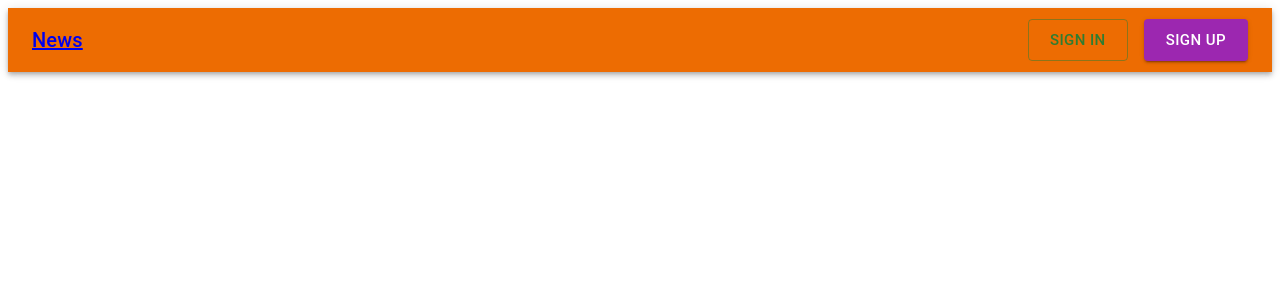
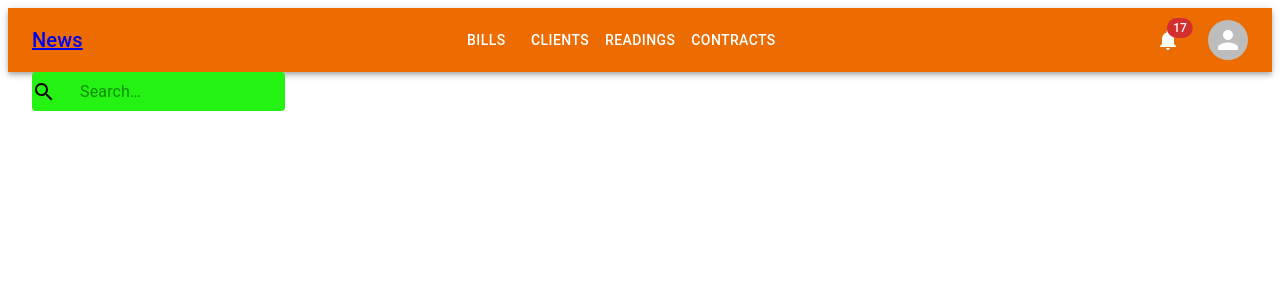
Before and after one commit to Wobins/ibis, a Next.js app: page / in a window 1280 px wide. Shown: the top 300 px of the page. Built offline with nearby package versions, Linux system fonts and the light colour scheme.

Commit message:
Added a drawer to the menu icon and created a search bar

```diff
--- a/src/_components/navbar/index.tsx
+++ b/src/_components/navbar/index.tsx
@@ -11,19 +11,53 @@ import {
     Button,
     IconButton,
     Avatar,
-    Badge
+    Badge,
+    List,
+    Divider,
+    Drawer,
+    ListItem,
+    ListItemButton,
+    ListItemText
 } from '@mui/material';
 import {
     Notifications,
     Menu
 } from '@mui/icons-material';
 
-const pages: string[]  = ["bills", "clients", "readings", "contracts"]
+const pages: string[]  = ["bills", "clients", "readings", "contracts"];
+const drawerWidth = 240;
 
-const NavBar = () => {
-    const [isLoggedIn, setIsLoggedIn] = useState(false);
+const NavBar = (props: Props) => {
+    const { window } = props;
+    const [isLoggedIn, setIsLoggedIn] = useState(true);
+    const [mobileOpen, setMobileOpen] = useState(false);
+
+    const handleDrawerToggle = () => {
+        setMobileOpen((prevState) => !prevState);
+    };
+
+    const drawer = (
+        <Box onClick={handleDrawerToggle} sx={{ textAlign: 'center' }}>
+            <Typography variant="h6" sx={{ my: 2 }}>
+                MUI
+            </Typography>
+            <Divider />
+            <List>
+                {pages.map((item) => (
+                <ListItem key={item} disablePadding>
+                    <ListItemButton sx={{ textAlign: 'center' }}>
+                    <ListItemText primary={item} />
+                    </ListItemButton>
+                </ListItem>
+                ))}
+            </List>
+        </Box>
+    );
+
+    const container = window !== undefined ? () => window().document.body : undefined;
 
     return (
+        <>
             <AppBar position="static" color="warning" className="shadow-lg">
                 <Toolbar>
                     {
@@ -33,6 +67,7 @@ const NavBar = () => {
                                 edge="start"
                                 color="inherit"
                                 aria-label="menu"
+                                onClick={handleDrawerToggle}
                                 sx={{
                                     display: { md: 'none'}, // Hide from medium screens
                                     mr: 2,
@@ -106,6 +141,29 @@ const NavBar = () => {
                     }
                 </Toolbar>
             </AppBar>
+            {
+                isLoggedIn && (
+                    <nav>
+                        <Drawer
+                            container={container}
+                            variant="temporary"
+                            open={mobileOpen}
+                            onClose={handleDrawerToggle}
+                            ModalProps={{
+                                keepMounted: true, // Better open performance on mobile.
+                            }}
+                            sx={{
+                                display: { xs: 'block'},
+                                // display: { xs: 'block', sm: 'none' },
+                                '& .MuiDrawer-paper': { boxSizing: 'border-box', width: drawerWidth },
+                            }}
+                        >
+                            {drawer}
+                        </Drawer>
+                    </nav>
+                )
+            }
+        </>
     );
 }
 
--- /dev/null
+++ b/src/_components/searchbar/index.tsx
@@ -0,0 +1,65 @@
+'use client'
+
+import { InputBase } from '@mui/material';
+import {
+    styled,
+    alpha
+} from '@mui/material/styles';
+import SearchIcon from '@mui/icons-material/Search';
+
+const SearchBar = () => {
+    const Search = styled('div')(({ theme }) => ({
+        position: 'relative',
+        borderRadius: theme.shape.borderRadius,
+        // backgroundColor: "alpha(theme.palette.common.white, 0.15)",
+        backgroundColor: "#23f212",
+        // '&:hover': {
+        //   backgroundColor: alpha(theme.palette.common.white, 0.25),
+        // },
+        marginRight: theme.spacing(2),
+        marginLeft: 0,
+        width: '20%',
+        [theme.breakpoints.up('sm')]: {
+          marginLeft: theme.spacing(3),
+          width: '20%',
+        },
+    }));
+
+    const SearchIconWrapper = styled('div')(({ theme }) => ({
+        // padding: theme.spacing(0, 2),
+        height: '100%',
+        position: 'absolute',
+        pointerEvents: 'none',
+        display: 'flex',
+        alignItems: 'center',
+        justifyContent: 'center',
+    }));
+
+    const StyledInputBase = styled(InputBase)(({ theme }) => ({
+        color: 'inherit',
+        '& .MuiInputBase-input': {
+            padding: theme.spacing(1, 1, 1, 0),
+            // vertical padding + font size from searchIcon
+            paddingLeft: `calc(1em + ${theme.spacing(4)})`,
+            transition: theme.transitions.create('width'),
+            width: '100%',
+            [theme.breakpoints.up('md')]: {
+            width: '20ch',
+            },
+        },
+    }));
+
+    return (
+        <Search>
+            <SearchIconWrapper>
+                <SearchIcon />
+            </SearchIconWrapper>
+            <StyledInputBase
+                placeholder="Search…"
+                inputProps={{ 'aria-label': 'search' }}
+            />
+        </Search>
+    )
+}
+
+export default SearchBar
--- a/src/app/page.tsx
+++ b/src/app/page.tsx
@@ -1,6 +1,7 @@
 import Image from 'next/image'
 import styles from './page.module.css'
 import NavBar from '@/_components/navbar'
+import SearchBar from '@/_components/searchbar'
 
 export default function Home() {
   return (
@@ -94,6 +95,10 @@ export default function Home() {
     // </main>
     <main>
       <NavBar />
+
+      <div className="m-4">
+        <SearchBar />
+      </div>
     </main>
   )
 }
```
Lines whose indentation alone changed are shown as unchanged.
